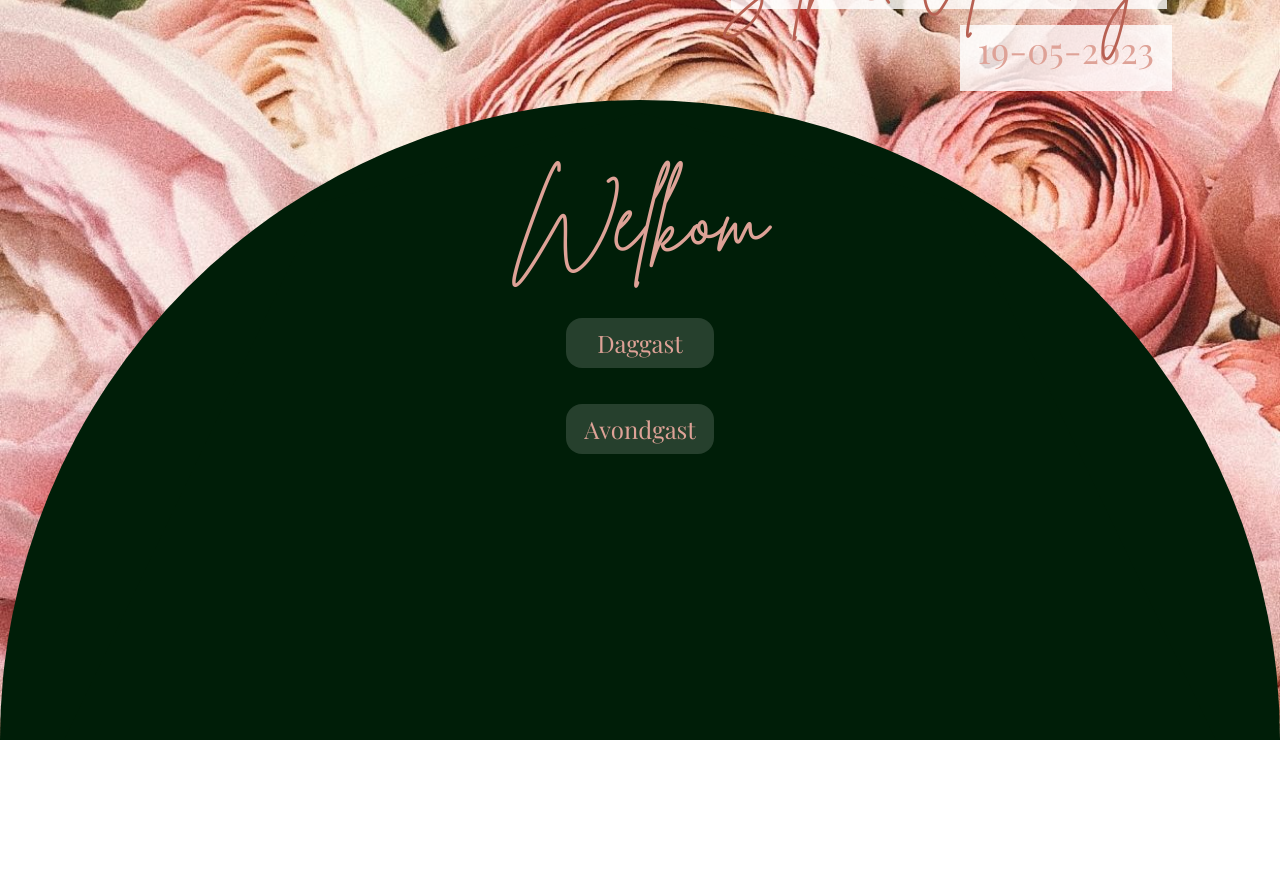
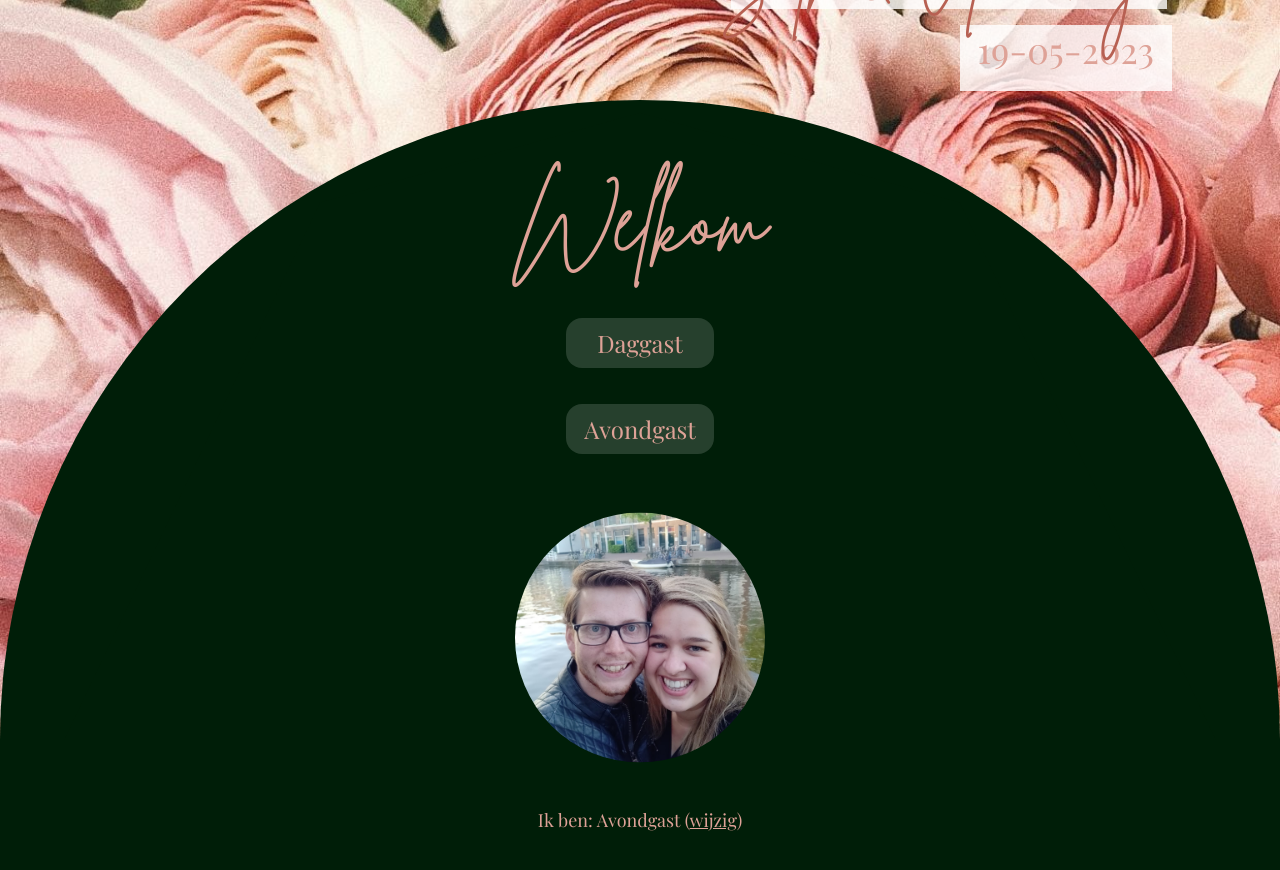
Before and after one commit to sethsnel/BruiloftSnelDeHaas, a Next.js app: page / in a window 1280 px wide. Shown: the part 100-970 px from the top of the page. Before the commit the page ends 840 px from the top, so only its background shows below. Built offline with nearby package versions, Linux system fonts and the light colour scheme.

Commit message:
Foto in footer, en footer in layout

```diff
--- a/components/layout/baseLayout.tsx
+++ b/components/layout/baseLayout.tsx
@@ -1,20 +1,26 @@
+import { ReactNode } from 'react'
+
 import Header from './header'
+import useInviteType from '../../hooks/useInviteType'
 
 import styles from './baseLayout.module.scss'
-import { ReactNode } from 'react'
+import Footer from './footer'
 
 type baseLayoutProps = {
   children: ReactNode
 }
 
 const BaseLayout = ({ children }: baseLayoutProps) => {
+  const { inviteType, resetInviteType } = useInviteType()
+
   return <div className={styles.container}>
     <Header />
     <div className={styles.divider}>
     </div>
     <div className={styles.wrapper}>
       <div className={styles.content}>
-      { children }
+        {children}
+        <Footer {...{ inviteType, resetInviteType }} />
       </div>
     </div>
   </div>
--- /dev/null
+++ b/components/layout/footer.tsx
@@ -0,0 +1,14 @@
+import Image from 'next/legacy/image'
+
+import styles from '../../styles/Home.module.scss'
+
+const footer = ({ inviteType, resetInviteType }: { inviteType: 'day' | 'evening' | 'church' | null, resetInviteType: () => void }) => {
+  return <footer className={styles.footer}>
+    <p>Ik ben: {inviteType === 'day' ? 'Daggast' : 'Avondgast'} (<a onClick={() => resetInviteType()} href="#">wijzig</a>)</p>
+    <div className={styles.footerImage}>
+      <Image src="/seth-en-annemijn.JPG" alt="Seth en Annemijn" width="250" height="250" objectFit='cover' />
+    </div>
+  </footer>
+}
+
+export default footer
--- a/hooks/useInviteType.tsx
+++ b/hooks/useInviteType.tsx
@@ -1,6 +1,6 @@
 import { useLayoutEffect, useState } from "react"
 
-type inviteType = 'day' | 'evening' | 'church' | null
+export type inviteType = 'day' | 'evening' | 'church' | null
 
 export default function useInviteType() {
   const [inviteType, setInviteType] = useState<inviteType>('day')
--- a/pages/index.tsx
+++ b/pages/index.tsx
@@ -1,5 +1,6 @@
 /* eslint-disable react/no-unescaped-entities */
 import type { NextPage } from 'next'
+import Image from 'next/image'
 import Head from 'next/head'
 import Link from 'next/link'
 
@@ -43,10 +44,6 @@ const Home: NextPage = () => {
           </li>
         </ul>
       </main>
-
-      <footer className={styles.footer}>
-      <p>Ik ben: {inviteType === 'day' ? 'Daggast' : 'Avondgast'} (<a onClick={() => resetInviteType()} href="#">wijzig</a>)</p>
-      </footer>
     </div>
   )
 }
--- a/styles/Home.module.scss
+++ b/styles/Home.module.scss
@@ -16,10 +16,12 @@
 .footer {
   display: flex;
   flex: 1;
-  padding: 2rem 0;
+  margin-top: 150px;
+  padding: 150px 0 2rem 0;
   // border-top: 1px solid #eaeaea;
   justify-content: center;
   align-items: center;
+  position: relative;
 }
 
 // .footer a {
@@ -28,6 +30,18 @@
 //   align-items: center;
 //   flex-grow: 1;
 // }
+
+.footerImage {
+  border-radius: 50%;
+  transform: translate(-50%, -50%);
+  position: absolute;
+  top: 0;
+  left: 50%;
+
+  img {
+    border-radius: 50%;
+  }
+}
 
 .menuTitle {
   font-family: BrittanySignature;
```
Also changed, not shown: pages/planning.tsx (+16 -16 lines), public/seth-en-annemijn.JPG (added). Lines whose indentation alone changed are shown as unchanged.
